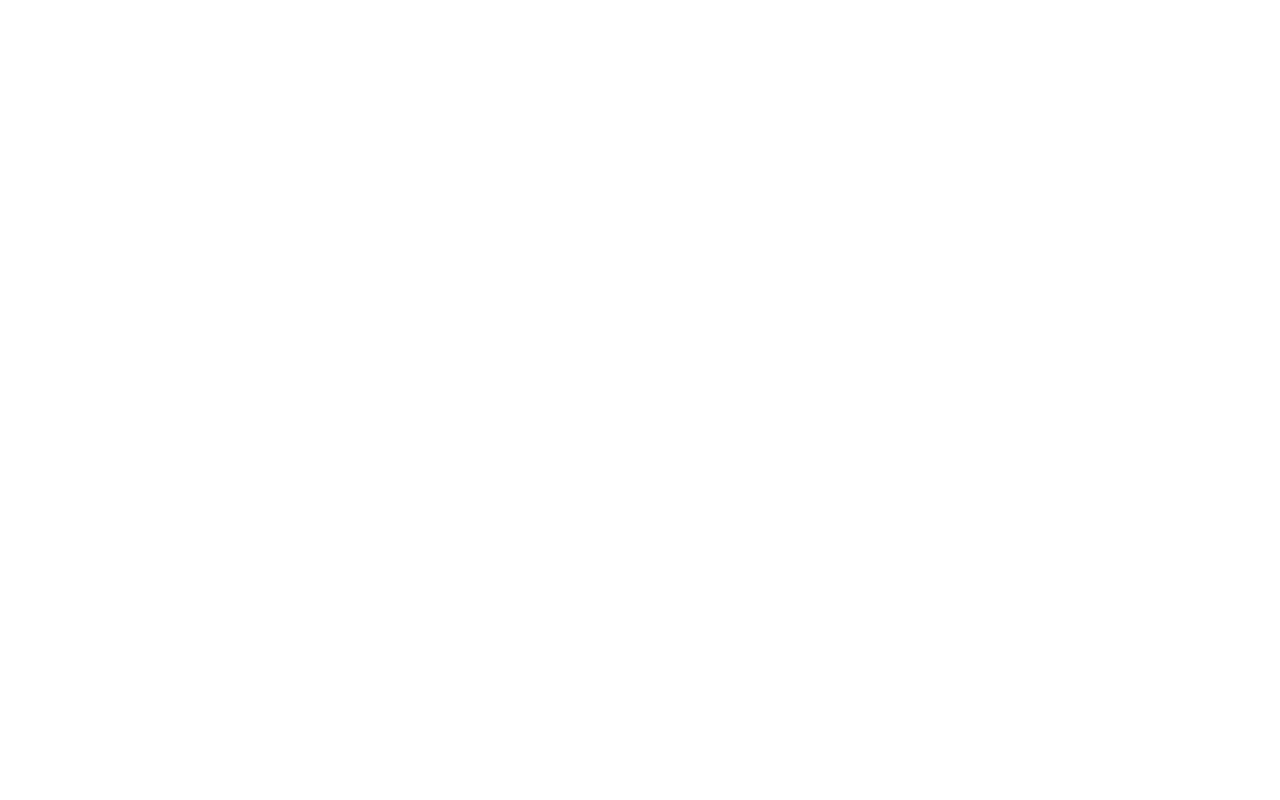
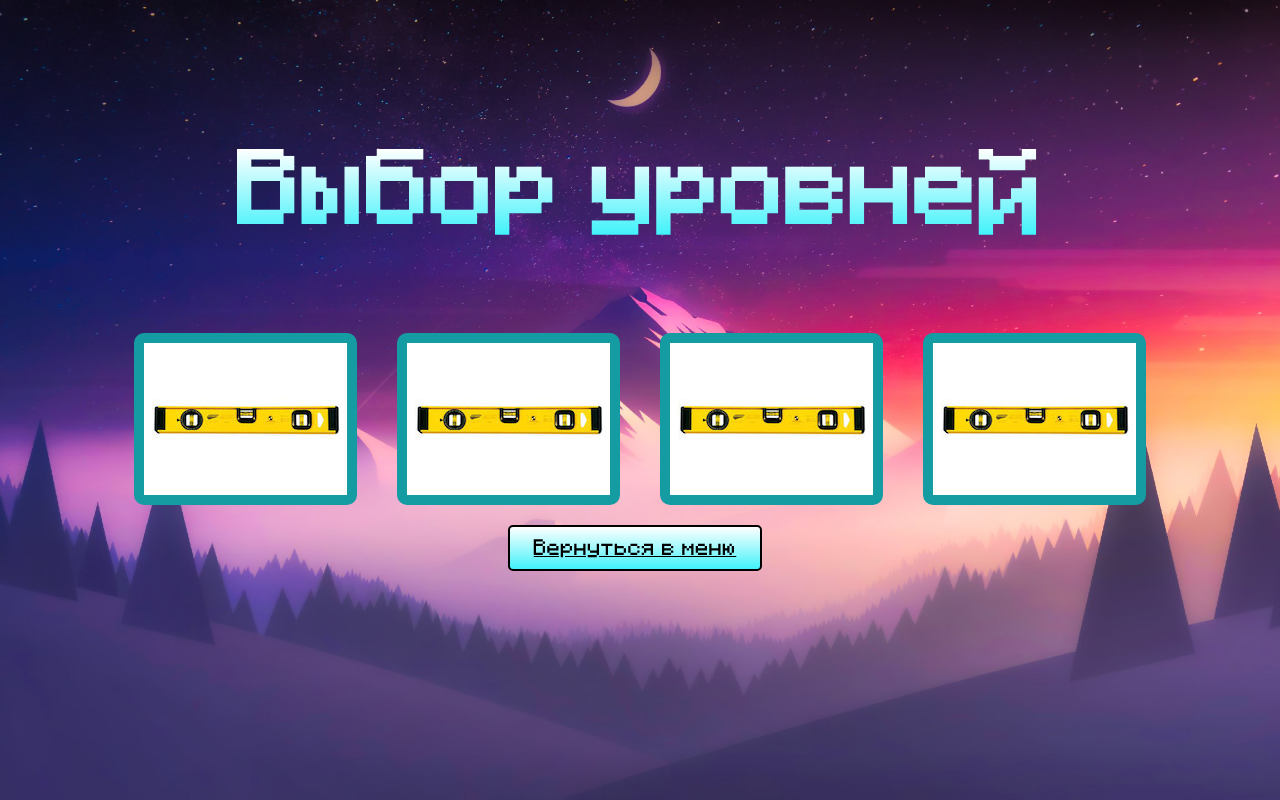
Before and after one commit to kwaz1k/Tyrannosaurus-Hex, a plain HTML site: page page2/index2.html in a window 1280 px wide. Drawn offline with Linux system fonts and the light colour scheme.

Commit message:
Add page2 and update page1

```diff
--- a/page1/styles1.css
+++ b/page1/styles1.css
@@ -34,7 +34,7 @@
     flex-direction: row;
   }
 
-  button {
+  a {
     margin-right: 10px;
     padding: 12px 24px;
     font-size: 18px;
@@ -46,7 +46,7 @@
     font-family: 'minecraft', sans-serif;
   }
 
-  button:hover {
+  a:hover {
     color: #fff;
     background-image: linear-gradient(to bottom, #41f2fa, #159CA2);
     border: 2px solid #0C7844;
--- a/page2/index2.html
+++ b/page2/index2.html
@@ -0,0 +1,27 @@
+<!DOCTYPE html>
+<html>
+<head>
+  <title>Выбор уровней</title>
+  <link rel="stylesheet" type="text/css" href="styles2.css">
+</head>
+<body>
+    <div class="fullscreen-container"></div>
+        <h1>Выбор уровней</h1>
+        <div class="levels">
+            <a href="../page2/index2.html" class="button-link">
+                <img src="../page2/images/levelicon.jpg" alt="Уровень 1">
+                </a>
+            <a href="../page2/index2.html" class="button-link">
+                <img src="../page2/images/levelicon.jpg" alt="Уровень 1">
+                </a>
+            <a href="../page2/index2.html" class="button-link">
+                <img src="../page2/images/levelicon.jpg" alt="Уровень 1">
+                </a>
+            <a href="../page2/index2.html" class="button-link">
+                <img src="../page2/images/levelicon.jpg" alt="Уровень 1">
+                </a>
+        </div>
+    </div>
+    <a href="../page1/index1.html" class="back-button">Вернуться в меню</a>
+</body>
+</html>
--- a/page2/styles2.css
+++ b/page2/styles2.css
@@ -0,0 +1,115 @@
+@font-face {
+    font-family: 'minecraft';
+    src: url('../resources/fonts/F77-Minecraft.ttf');
+  }
+
+  body {
+    display: flex;
+    flex-direction: column;
+    align-items: center;
+    justify-content: center;
+    min-height: 100vh; /* Changed height to min-height for responsiveness */
+    margin: 0; /* Removed margin to ensure full-width background */
+    background-image: url("./images/background1.jpg");
+    background-size: cover;
+    background-position: center;
+    font-family: 'minecraft', sans-serif;
+  }
+
+  h1 {
+    background-image: linear-gradient(to bottom, #fff, #41f2fa);
+    -webkit-background-clip: text;
+    -webkit-text-fill-color: transparent;
+    margin-top: -10vh;
+    color: #fff;
+    font-size: 86px;
+    font-weight: bold;
+  }
+
+  .levels {
+    display: flex;
+    justify-content: center;
+    margin-top: 20px;
+  }
+
+  .button-link {
+    display: flex;
+    border: 10px solid #159CA3;
+    border-radius: 10px;
+    margin: 20px; /* Decreased margin for better spacing */
+  }
+
+  .back-button {
+    margin-right: 10px;
+    padding: 12px 24px;
+    font-size: 18px;
+    display: block;
+    text-align: center;
+    background-image: linear-gradient(to bottom, #fff, #41f2fa);
+    color: #000000;
+    border: 2px solid #000000;
+    border-radius: 5px;
+    cursor: pointer;
+    font-family: 'minecraft', sans-serif;
+  }
+
+  .back-button:hover {
+    color: #fff;
+    background-image: linear-gradient(to bottom, #41f2fa, #159CA2);
+    border: 2px solid #0C7844;
+  }
+
+  .button-link:hover {
+    border: 10px solid #41f2fa;
+  }
+
+  /* Media Queries */
+
+  @media (max-width: 767px) {
+    body {
+      font-size: 14px;
+    }
+
+    h1 {
+      font-size: 48px;
+    }
+
+    .back-button,
+    button {
+      font-size: 16px;
+    }
+  }
+
+  @media (min-width: 768px) and (max-width: 991px) {
+    body {
+      font-size: 16px; /* Increased font size for tablets */
+    }
+
+    h1 {
+      font-size: 64px;
+    }
+
+    button {
+      font-size: 18px;
+    }
+  }
+
+  @media (min-width: 992px) and (max-width: 1199px) {
+    body {
+      font-size: 18px; /* Increased font size for medium and large laptops */
+    }
+
+    h1 {
+      font-size: 72px;
+    }
+  }
+
+  @media (min-width: 1200px) {
+    body {
+      font-size: 20px; /* Increased font size for large desktops and wide monitors */
+    }
+
+    h1 {
+      font-size: 86px;
+    }
+  }
```
Also changed, not shown: page1/index1.html (+3 -3 lines), page2/images/background1.jpg (renamed from page1/images/background1.jpg), page2/images/levelicon.jpg (added), 2 other files.
